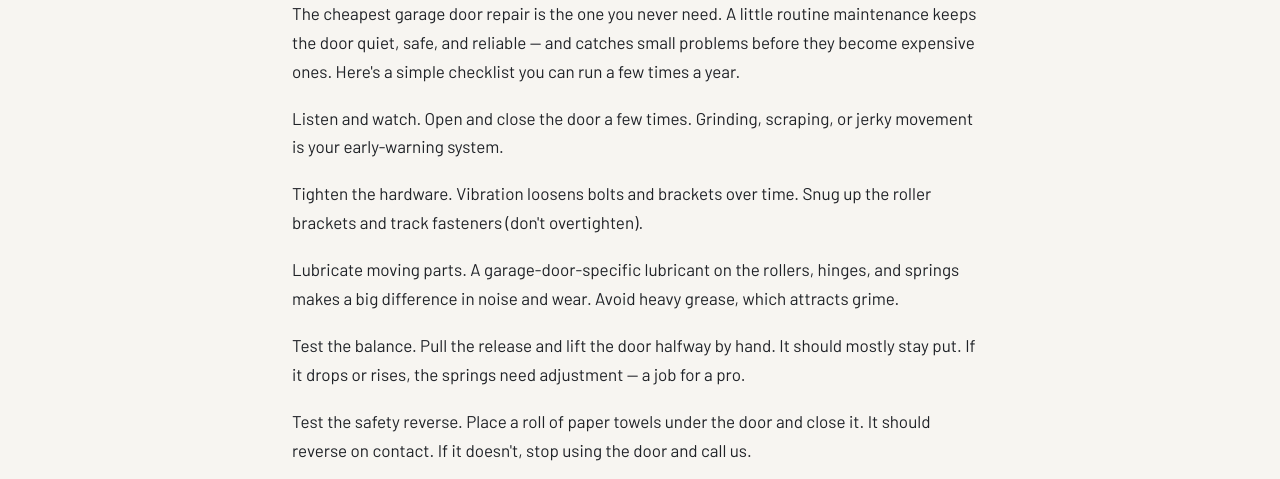
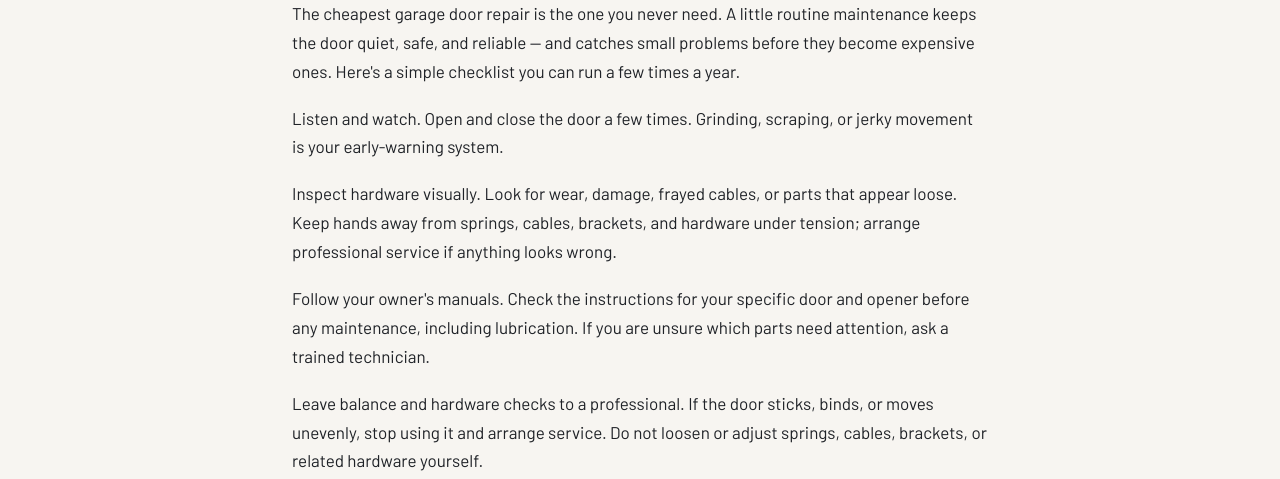
Before and after one commit to rcpunjabi/alphaone, a plain HTML site: page blog-seasonal-maintenance.html in a window 1280 px wide. Shown: the part 402-881 px from the top of the page. Drawn offline with Linux system fonts and the light colour scheme; a web font is replaced by a local one.

Commit message:
fix(content): make seasonal maintenance guidance safer

```diff
--- a/blog-seasonal-maintenance.html
+++ b/blog-seasonal-maintenance.html
@@ -77,10 +77,10 @@
       <div style="font-family:var(--font-body);font-size:17px;line-height:1.7;color:var(--color-ink-700);">
         <p style="margin:0 0 18px;">The cheapest garage door repair is the one you never need. A little routine maintenance keeps the door quiet, safe, and reliable — and catches small problems before they become expensive ones. Here&#x27;s a simple checklist you can run a few times a year.</p>
         <p style="margin:0 0 18px;">Listen and watch. Open and close the door a few times. Grinding, scraping, or jerky movement is your early-warning system.</p>
-        <p style="margin:0 0 18px;">Tighten the hardware. Vibration loosens bolts and brackets over time. Snug up the roller brackets and track fasteners (don&#x27;t overtighten).</p>
-        <p style="margin:0 0 18px;">Lubricate moving parts. A garage-door-specific lubricant on the rollers, hinges, and springs makes a big difference in noise and wear. Avoid heavy grease, which attracts grime.</p>
-        <p style="margin:0 0 18px;">Test the balance. Pull the release and lift the door halfway by hand. It should mostly stay put. If it drops or rises, the springs need adjustment — a job for a pro.</p>
-        <p style="margin:0 0 18px;">Test the safety reverse. Place a roll of paper towels under the door and close it. It should reverse on contact. If it doesn&#x27;t, stop using the door and call us.</p>
+        <p style="margin:0 0 18px;">Inspect hardware visually. Look for wear, damage, frayed cables, or parts that appear loose. Keep hands away from springs, cables, brackets, and hardware under tension; arrange professional service if anything looks wrong.</p>
+        <p style="margin:0 0 18px;">Follow your owner&#x27;s manuals. Check the instructions for your specific door and opener before any maintenance, including lubrication. If you are unsure which parts need attention, ask a trained technician.</p>
+        <p style="margin:0 0 18px;">Leave balance and hardware checks to a professional. If the door sticks, binds, or moves unevenly, stop using it and arrange service. Do not loosen or adjust springs, cables, brackets, or related hardware yourself.</p>
+        <p style="margin:0 0 18px;">Check safety features as directed. Follow the owner&#x27;s manual for your opener for the testing procedure and schedule. If the safety system does not work as specified, stop using the door and contact a trained technician.</p>
         <p style="margin:0 0 18px;">Check the weather seal. A cracked bottom seal lets in cold, water, and pests. Replacing it is cheap and quick.</p>
         <p style="margin:0 0 18px;">Want it done for you? Our multi-point tune-up covers all of this and more. Book one at <a href="tel:+16308350008">(630) 835-0008</a>.</p>
       </div>
```
